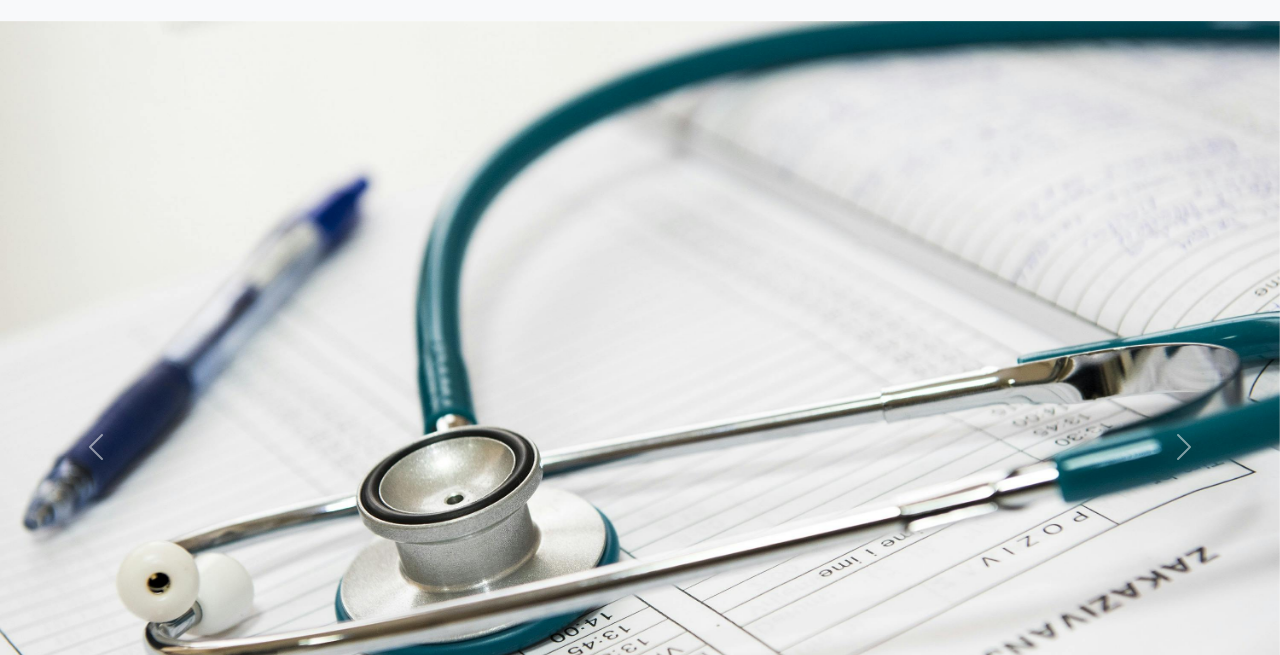
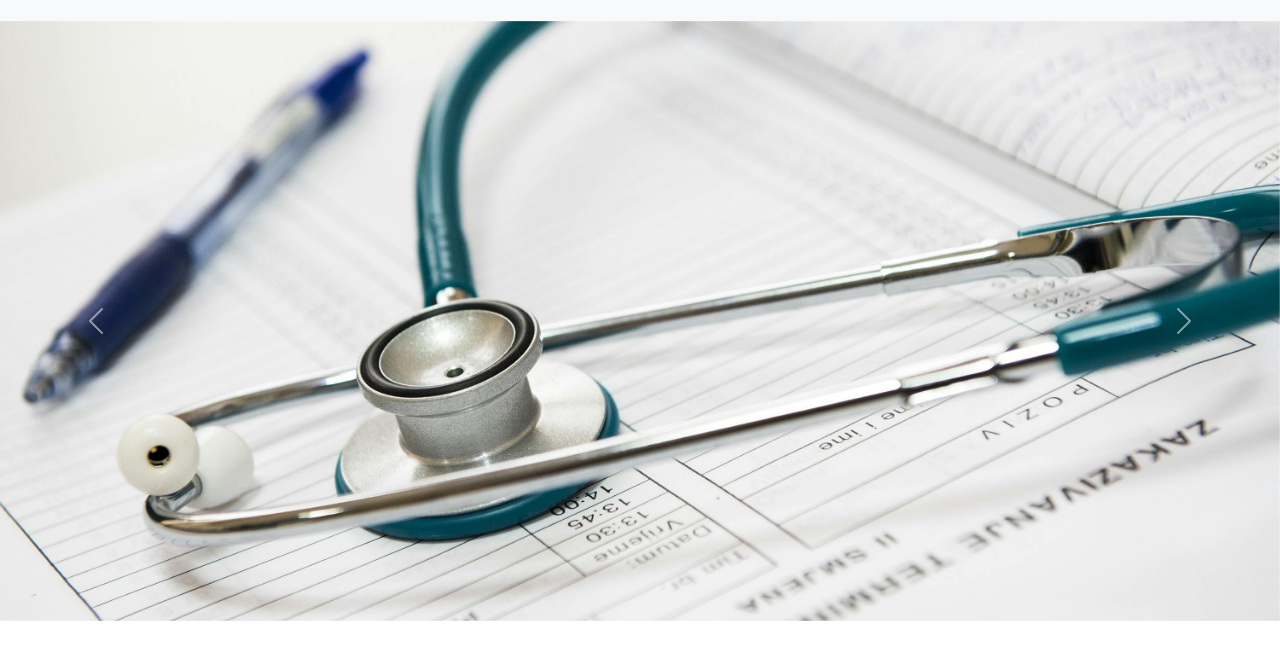
Before and after one commit to janroge/hospital, a website: page index.html in a window 1280 px wide. Shown: the part 145-800 px from the top of the page. Drawn offline with nearby package versions, Linux system fonts and the light colour scheme.

Commit message:
Ajuste de altura de hero en index.html (vía scss) y creación-conexión archivo scripts.js en html

```diff
--- /dev/null
+++ b/assets/js/scripts.js
@@ -0,0 +1,2 @@
+console.log("Página cargada correctamente");
+console.log("Usuario ha ingresado datos en el formulario");s
--- a/assets/scss/main.scss
+++ b/assets/scss/main.scss
@@ -37,5 +37,16 @@ $btn-padding-y: 0.5rem;
 $btn-padding-x: 1.25rem;
 $btn-border-radius: 0.25rem; // Ajusta la redondez de los botones
 
+// Estilos personalizados para el carrusel
+// No existen variables de Bootstrap para el tamaño de las imágenes de carrusel.
+// Este estilo personalizado se aplica directamente a .carousel-item img.
+.carousel-item {
+    img {
+      max-height: 75vh; // Limita la altura al 75% de la altura de la ventana
+      width: 100%; // Asegura que la imagen ocupe el ancho completo
+      object-fit: cover; // Mantiene las proporciones sin distorsión
+    }
+  }
+
 // Importar Bootstrap
 @import "../../node_modules/bootstrap/scss/bootstrap";
--- a/index.html
+++ b/index.html
@@ -152,5 +152,6 @@
         </p>
     </footer>
     <script src="https://cdn.jsdelivr.net/npm/bootstrap@5.3.3/dist/js/bootstrap.bundle.min.js" integrity="sha384-YvpcrYf0tY3lHB60NNkmXc5s9fDVZLESaAA55NDzOxhy9GkcIdslK1eN7N6jIeHz" crossorigin="anonymous"></script>
+    <script src="assets/js/scripts.js"></script>
 </body>
 </html>
```
Also changed, not shown: contacto.html (+1 -0 lines), equipo-medico.html (+1 -0 lines), assets/css/main.css, 1 other file.
